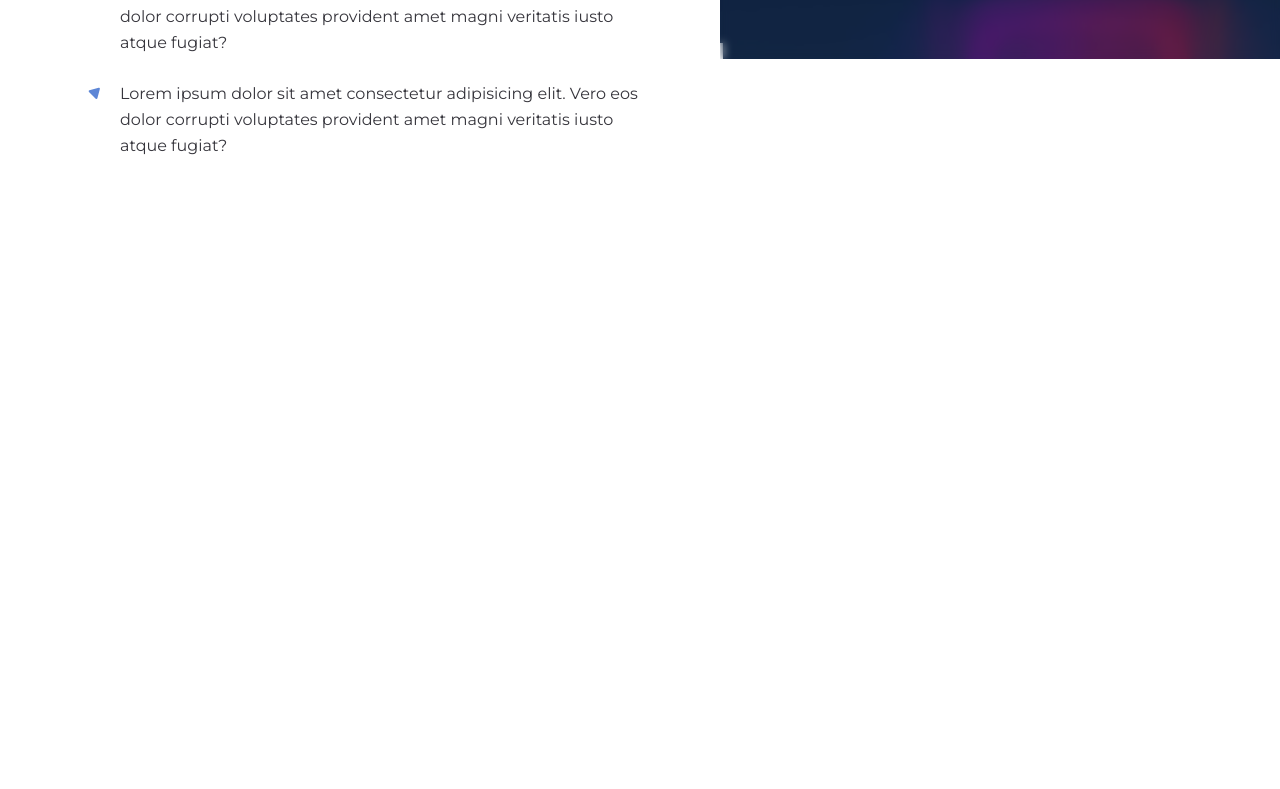
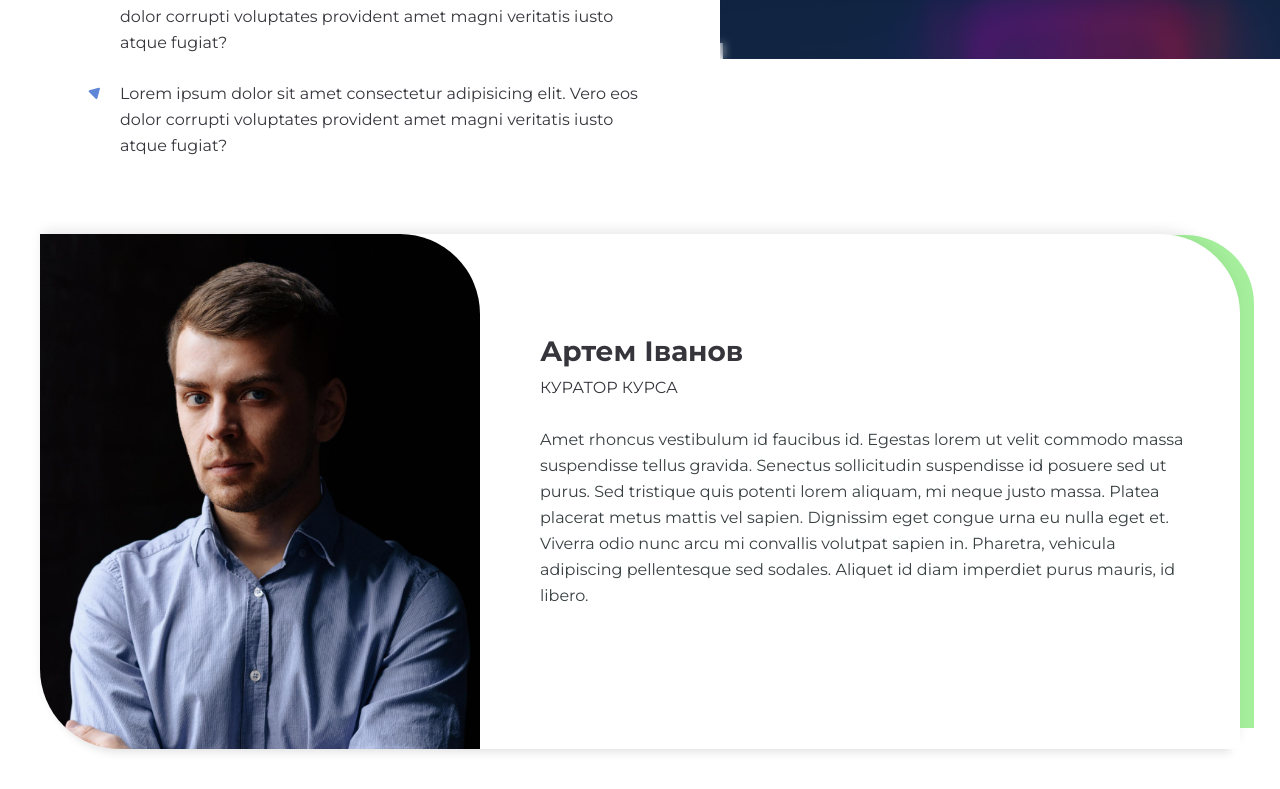
Before and after one commit to anna-okhrimenko/course, a website: page dev/index.html in a window 1280 px wide. Shown: the part 2772-3561 px from the top of the page. Before the commit the page ends 3006 px from the top, so only its background shows below. Drawn offline with nearby package versions, Linux system fonts and the light colour scheme; files that its build step writes are made by us from their sources.

Commit message:
teacher-course desctop

```diff
--- a/dev/index.html
+++ b/dev/index.html
@@ -7,5 +7,6 @@
     @@include('templates/countdown-block.html')
     @@include('templates/course-info.html')
     @@include('templates/for-whom_course.html')
+    @@include('templates/teacher-course.html')
 </main>
 @@include('templates/footer.html')
--- /dev/null
+++ b/dev/sass/teacher-course.scss
@@ -0,0 +1,40 @@
+.teacher-course {
+    margin-bottom: 40px;
+    .single-teacher {
+        display: flex;
+        border-radius: 0 80px 0 80px;
+        box-shadow: 25px -10px 0px -11px hsla(113, 72%, 55%, 0.5),0px 14px 9px -10px rgba(0,0,0,0.1),0px -6px 13px -3px rgba(0,0,0,0.1);
+
+        .teacher-info {
+            color: #36353C;
+            padding: 100px 50px 60px 60px ;
+            h2 {
+                font-size: 28px;
+                font-weight: 600;
+                margin-bottom: 10px;
+            }
+            h5 {
+                font-size: 16px;
+                font-weight: 400;
+                text-transform: uppercase;
+                margin-bottom: 30px;
+            }
+            p {
+                color: #373F41;
+                font-size: 16px;
+                font-weight: 400;
+                line-height: 26px;
+            }
+        }
+        .teacher-img {
+            min-width: 440px;
+            overflow: hidden;
+            border-top-right-radius: 80px;
+            border-bottom-left-radius: 80px;
+            img {
+                width: 100%;
+                transform: scale(1.1);
+            }
+        }
+    }
+}
--- a/dev/style.scss
+++ b/dev/style.scss
@@ -22,5 +22,6 @@ Use it to make something cool, have fun, and share what you've learned with othe
 @import "sass/countdown-block";
 @import "sass/course-info";
 @import "sass/for-whom_course";
+@import "sass/teacher-course";
 @import "sass/footer";
 @import "sass/media/media";
--- /dev/null
+++ b/dev/templates/teacher-course.html
@@ -0,0 +1,12 @@
+<div class="teacher-course container">
+    <div class="single-teacher">
+        <div class="teacher-img"><img src="assets/img/speecker-img.png" alt="teacher"></div>
+        <div class="teacher-info">
+            <h2>Артем Іванов</h2>
+            <h5>куратор курса</h5>
+            <p>Amet rhoncus vestibulum id faucibus id. Egestas lorem ut velit commodo massa suspendisse tellus gravida. Senectus sollicitudin suspendisse id posuere sed ut purus. Sed tristique quis potenti lorem aliquam, mi neque justo massa. Platea placerat metus mattis vel sapien. Dignissim eget congue urna eu nulla eget et. Viverra odio nunc arcu mi convallis volutpat sapien in. Pharetra, vehicula adipiscing pellentesque sed sodales. Aliquet id diam imperdiet purus mauris, id libero.</p>
+        </div>
+
+    </div>
+
+</div>
```
Also changed, not shown: docs/index.html (+12 -0 lines), docs/style.css, docs/style.min.css, 1 other file.
